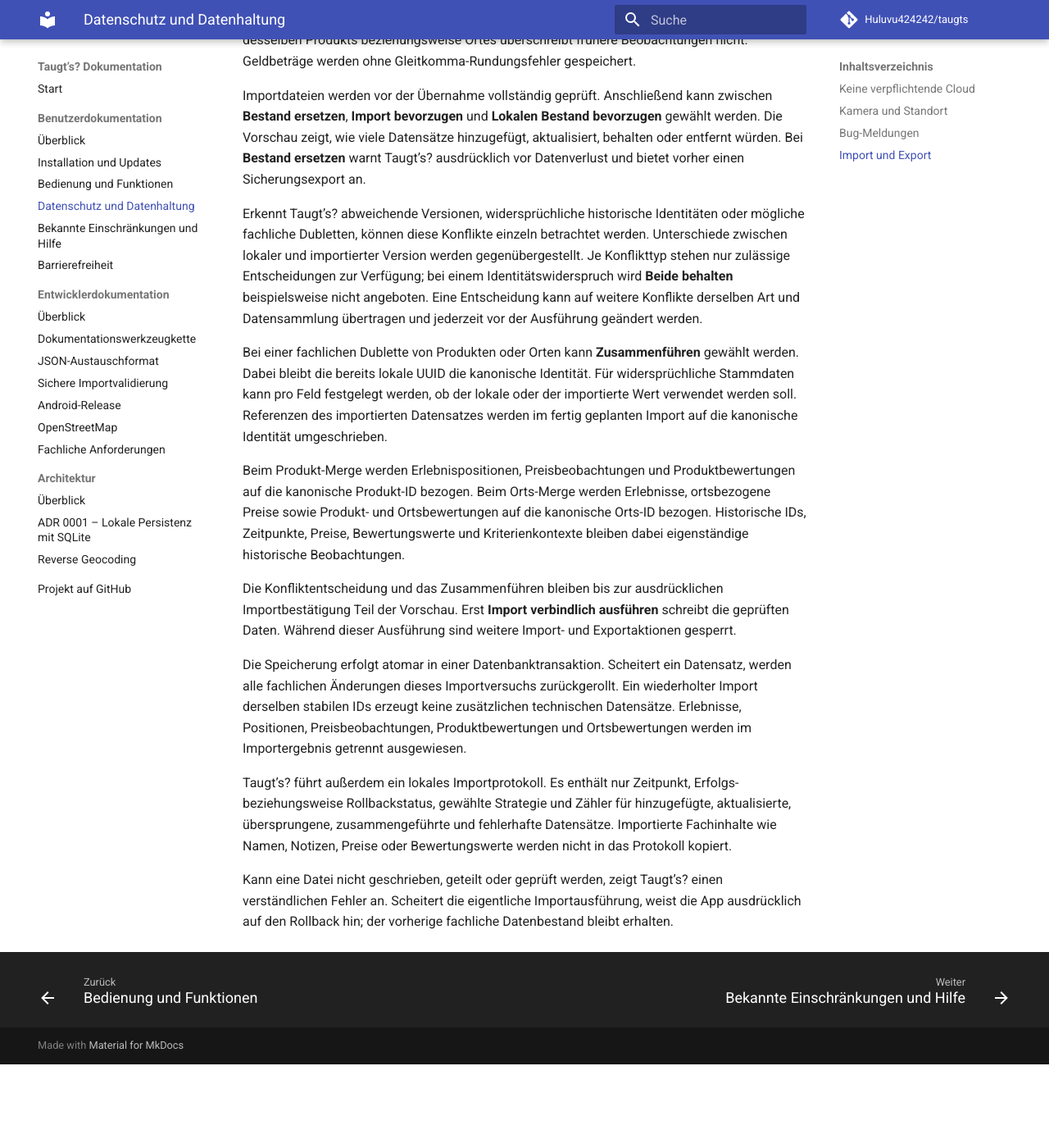
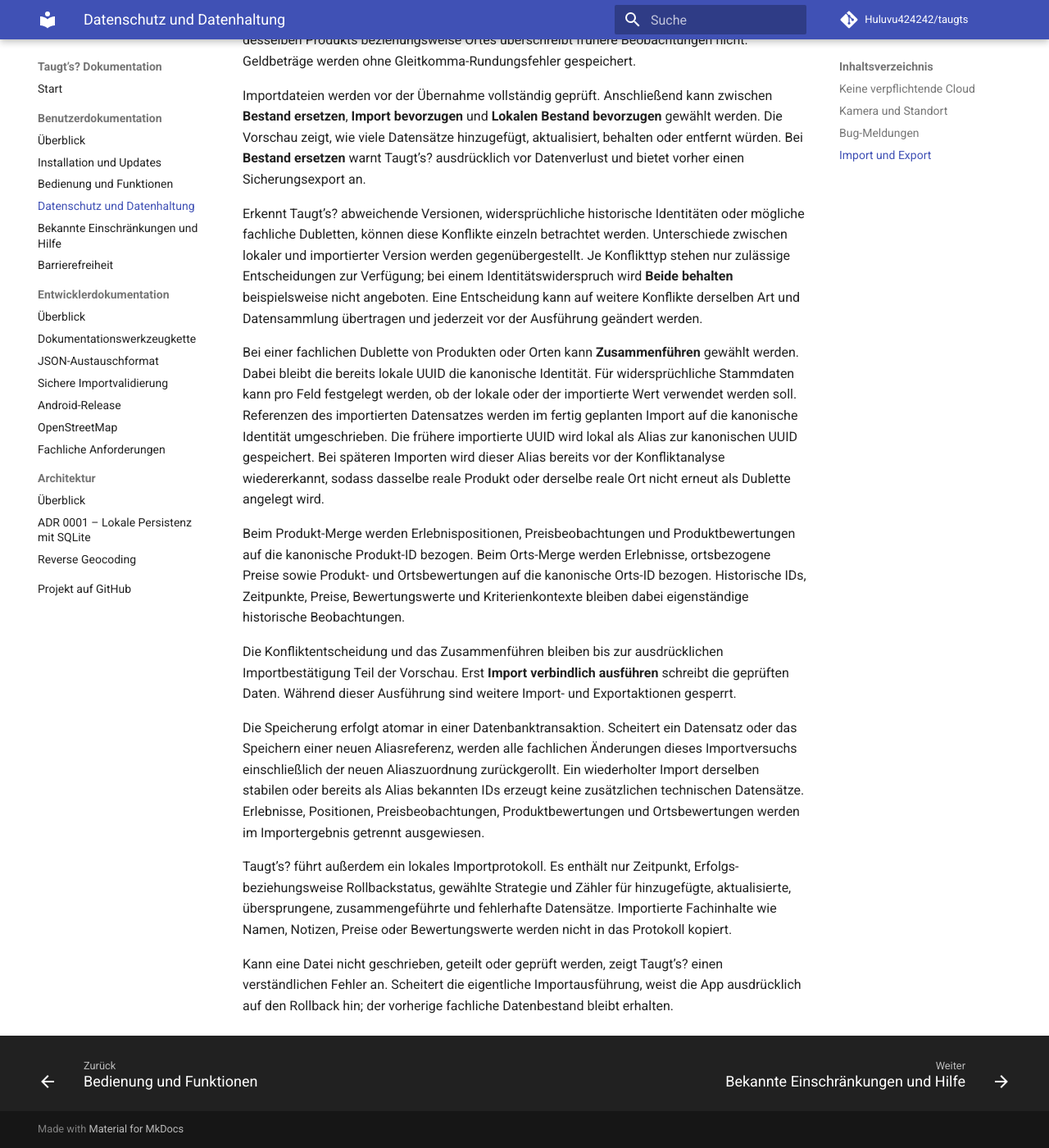
Before and after one commit to Huluvu424242/taugts, an MkDocs documentation site: the page built from docs/benutzer/datenhaltung.md, in a window 1280 px wide and 1400 px high, scrolled down 1067 px. Shown: the whole window at 82% size. Built offline with MkDocs 1.6.1 and Material for MkDocs 9.7.7, drawn with Linux system fonts in a browser that asks for light colours; comment, search, counter and statistics services are not loaded; before the commit the page ends 2365 px from its top, so only the background shows below that.

Commit message:
docs: persistente Alias-Wiedererkennung erklären

```diff
--- a/docs/benutzer/datenhaltung.md
+++ b/docs/benutzer/datenhaltung.md
@@ -28,13 +28,13 @@ Importdateien werden vor der Übernahme vollständig geprüft. Anschließend kan
 
 Erkennt Taugt’s? abweichende Versionen, widersprüchliche historische Identitäten oder mögliche fachliche Dubletten, können diese Konflikte einzeln betrachtet werden. Unterschiede zwischen lokaler und importierter Version werden gegenübergestellt. Je Konflikttyp stehen nur zulässige Entscheidungen zur Verfügung; bei einem Identitätswiderspruch wird **Beide behalten** beispielsweise nicht angeboten. Eine Entscheidung kann auf weitere Konflikte derselben Art und Datensammlung übertragen und jederzeit vor der Ausführung geändert werden.
 
-Bei einer fachlichen Dublette von Produkten oder Orten kann **Zusammenführen** gewählt werden. Dabei bleibt die bereits lokale UUID die kanonische Identität. Für widersprüchliche Stammdaten kann pro Feld festgelegt werden, ob der lokale oder der importierte Wert verwendet werden soll. Referenzen des importierten Datensatzes werden im fertig geplanten Import auf die kanonische Identität umgeschrieben.
+Bei einer fachlichen Dublette von Produkten oder Orten kann **Zusammenführen** gewählt werden. Dabei bleibt die bereits lokale UUID die kanonische Identität. Für widersprüchliche Stammdaten kann pro Feld festgelegt werden, ob der lokale oder der importierte Wert verwendet werden soll. Referenzen des importierten Datensatzes werden im fertig geplanten Import auf die kanonische Identität umgeschrieben. Die frühere importierte UUID wird lokal als Alias zur kanonischen UUID gespeichert. Bei späteren Importen wird dieser Alias bereits vor der Konfliktanalyse wiedererkannt, sodass dasselbe reale Produkt oder derselbe reale Ort nicht erneut als Dublette angelegt wird.
 
 Beim Produkt-Merge werden Erlebnispositionen, Preisbeobachtungen und Produktbewertungen auf die kanonische Produkt-ID bezogen. Beim Orts-Merge werden Erlebnisse, ortsbezogene Preise sowie Produkt- und Ortsbewertungen auf die kanonische Orts-ID bezogen. Historische IDs, Zeitpunkte, Preise, Bewertungswerte und Kriterienkontexte bleiben dabei eigenständige historische Beobachtungen.
 
 Die Konfliktentscheidung und das Zusammenführen bleiben bis zur ausdrücklichen Importbestätigung Teil der Vorschau. Erst **Import verbindlich ausführen** schreibt die geprüften Daten. Während dieser Ausführung sind weitere Import- und Exportaktionen gesperrt.
 
-Die Speicherung erfolgt atomar in einer Datenbanktransaktion. Scheitert ein Datensatz, werden alle fachlichen Änderungen dieses Importversuchs zurückgerollt. Ein wiederholter Import derselben stabilen IDs erzeugt keine zusätzlichen technischen Datensätze. Erlebnisse, Positionen, Preisbeobachtungen, Produktbewertungen und Ortsbewertungen werden im Importergebnis getrennt ausgewiesen.
+Die Speicherung erfolgt atomar in einer Datenbanktransaktion. Scheitert ein Datensatz oder das Speichern einer neuen Aliasreferenz, werden alle fachlichen Änderungen dieses Importversuchs einschließlich der neuen Aliaszuordnung zurückgerollt. Ein wiederholter Import derselben stabilen oder bereits als Alias bekannten IDs erzeugt keine zusätzlichen technischen Datensätze. Erlebnisse, Positionen, Preisbeobachtungen, Produktbewertungen und Ortsbewertungen werden im Importergebnis getrennt ausgewiesen.
 
 Taugt’s? führt außerdem ein lokales Importprotokoll. Es enthält nur Zeitpunkt, Erfolgs- beziehungsweise Rollbackstatus, gewählte Strategie und Zähler für hinzugefügte, aktualisierte, übersprungene, zusammengeführte und fehlerhafte Datensätze. Importierte Fachinhalte wie Namen, Notizen, Preise oder Bewertungswerte werden nicht in das Protokoll kopiert.
 
```
